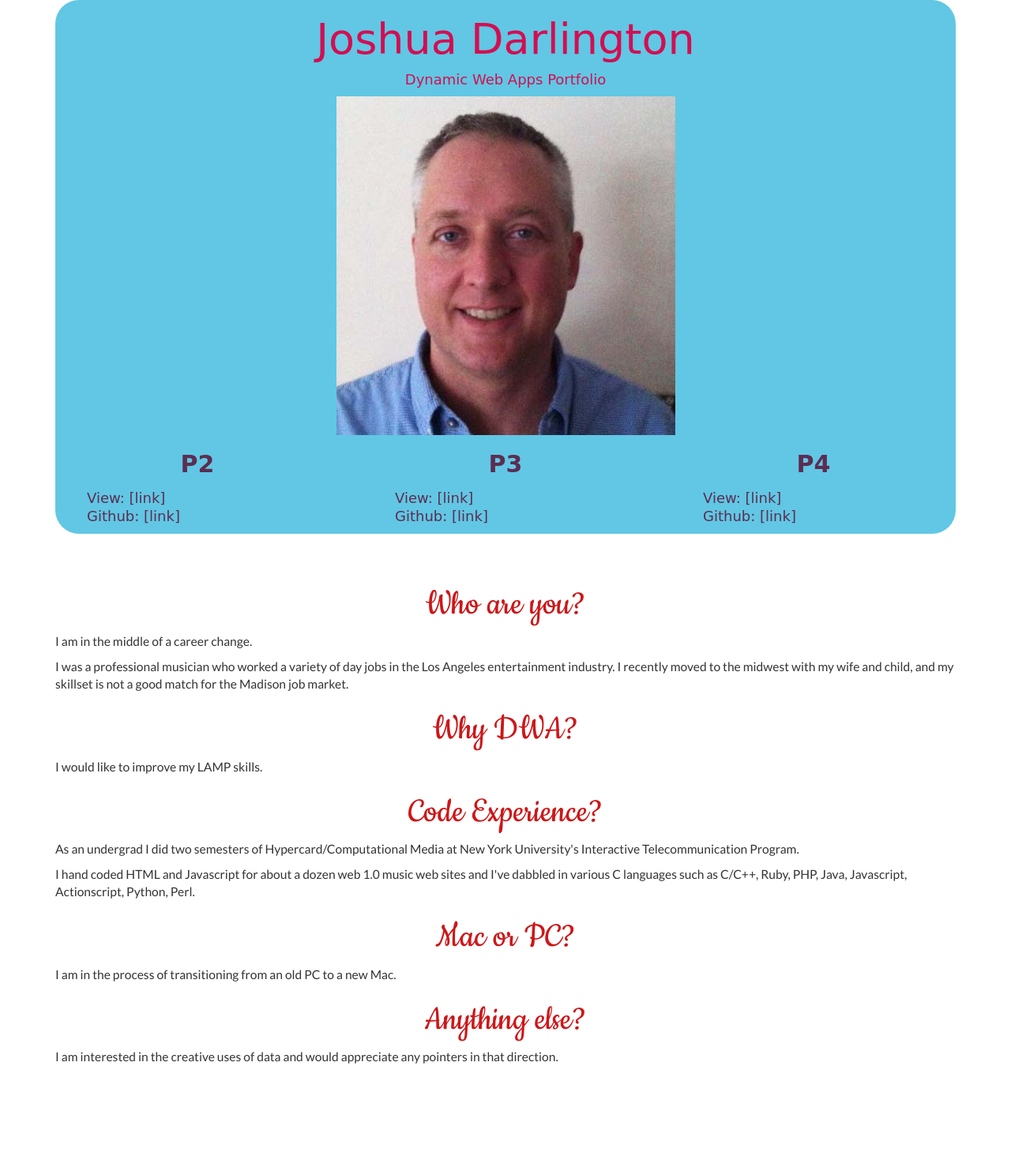
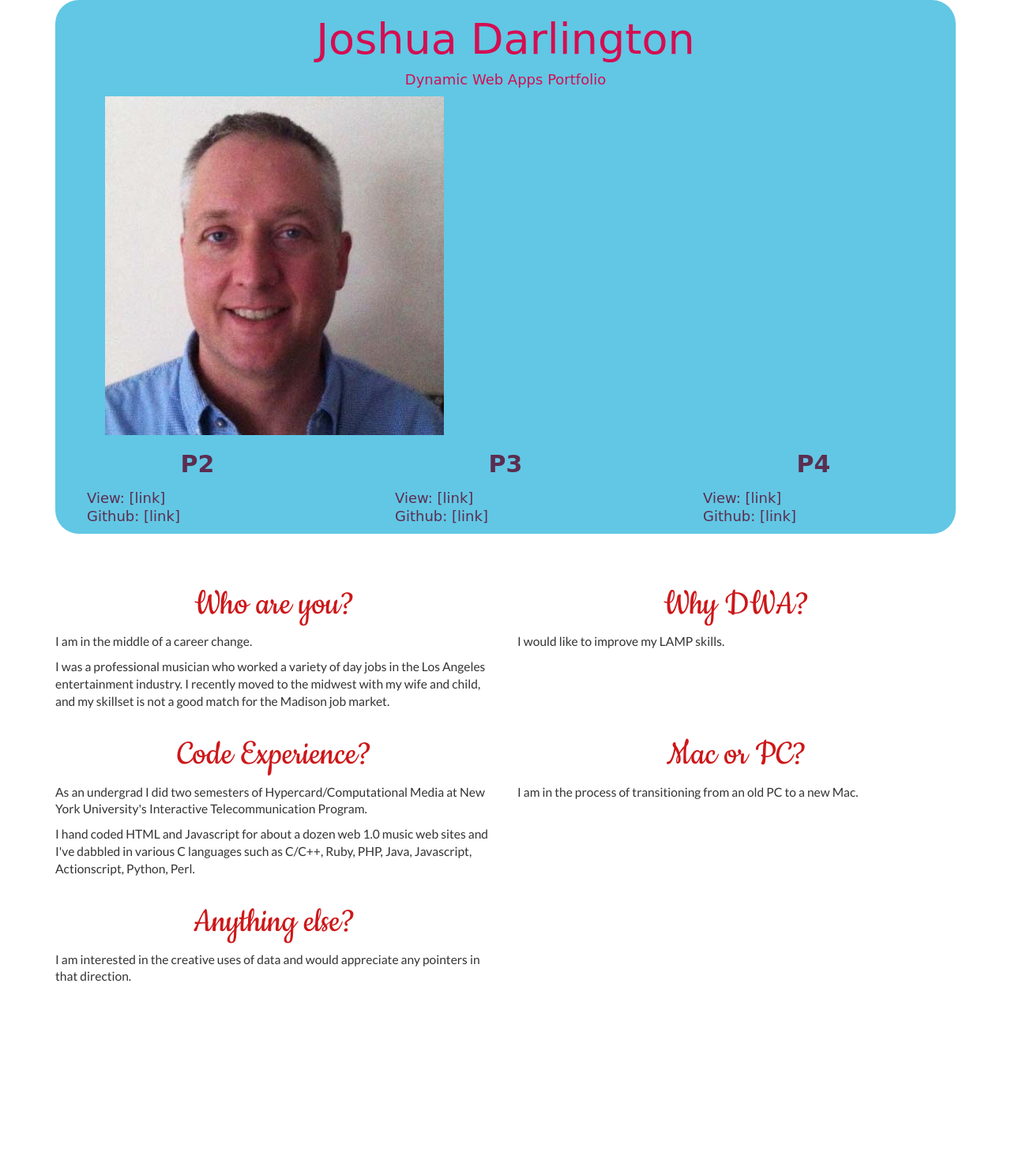
Before and after one commit to martian-warlord/p1, a PHP site: page / in a window 1280 px wide. Shown: the whole page at 79% size. After the commit the page ends 1243 px from the top, so only its background shows below. Run offline with PHP 8.4, Linux system fonts and the light colour scheme; some web fonts are replaced.

Commit message:
Two column layout.

```diff
--- a/index.php
+++ b/index.php
@@ -27,10 +27,15 @@
 		<div  class="col-md-12 col-sm-12" >
 		<h1>Joshua Darlington</h1>
 		Dynamic Web Apps Portfolio
-		<img  alt="Joshua Darlington Headshot" src="Images/Joshua-Darlington-Headshot.jpg" />
 		</div>
 </div>
 
+<div class="row">
+		<div  class="col-md-6 col-sm-6" >
+		<img  alt="Joshua Darlington Headshot" src="Images/Joshua-Darlington-Headshot.jpg" />
+
+		</div>
+</div>
 
 
 
@@ -66,25 +71,45 @@
 
 <article>
 <div class="row">
-<div  class="col-md-12 col-sm-12" >
+<div  class="col-md-6 col-sm-6" >
 
 		<h3>Who are you?</h3>
 		<p>I am in the middle of a career change.  </p>
 
 		<p>I was a professional musician who worked a variety of day jobs in the Los Angeles entertainment industry.  I recently moved to the midwest with my wife and child, and my skillset is not a good match for the Madison job market.
+</div>
+
+
+<div  class="col-md-6 col-sm-6" >
 
 		<h3>Why DWA?</h3>
 		<p>I would like to improve my LAMP skills.  </p>
+</div>
+</div>
+
+
+<div class="row">
+<div  class="col-md-6 col-sm-6" >
 
 		<h3>Code Experience?</h3>
 
 		<p>As an undergrad I did two semesters of Hypercard/Computational Media at New York University's Interactive Telecommunication Program.  </p>
 
 		<p>I hand coded HTML and Javascript for about a dozen web 1.0 music web sites and I've dabbled in various C languages such as C/C++, Ruby, PHP, Java, Javascript, Actionscript, Python, Perl.</p>
+</div>
+
+
+<div  class="col-md-6 col-sm-6" >
 
 		<h3>Mac or PC?</h3>
 
 		<p>I am in the process of transitioning from an old PC to a new Mac.</p>
+
+</div>
+</div>
+
+<div class="row">
+<div  class="col-md-6 col-sm-6" >
 
 		<h3>Anything else?</h3>
 		<p>I am interested in the creative uses of data and would appreciate any pointers in that direction. </p>
```
